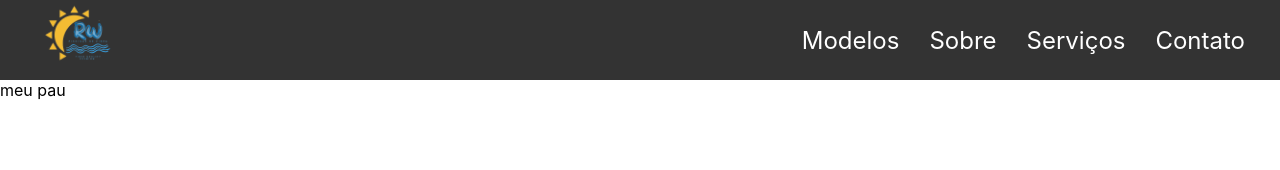
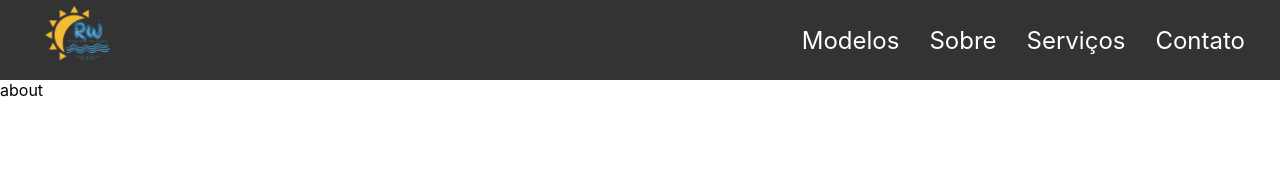
Before and after one commit to rodrigomendezx777/Project-landingpage-RW-PISCINAS, a Next.js app: page /About in a window 1280 px wide. Shown: the top 170 px of the page. Built offline with nearby package versions, Linux system fonts and the light colour scheme.

Commit message:
"Rename About page component, update Navbar links and text"

```diff
--- a/src/app/About/page.jsx
+++ b/src/app/About/page.jsx
@@ -1,7 +1,7 @@
 import React from 'react'
 
-export default function Orçamentos() {
+export default function about() {
   return (
-    <div>meu pau</div>
+    <div>about</div>
   )
 }
--- a/src/app/components/layouts/navbar/Navbar.tsx
+++ b/src/app/components/layouts/navbar/Navbar.tsx
@@ -56,7 +56,7 @@ const Navbar: React.FC = () => {
           <NavItem href="/">Home</NavItem>
           <NavItem href="/About">Sobre</NavItem>
           <NavItem href="/services">Serviços</NavItem>
-          <NavItem href="/Contact">Contato</NavItem>
+          <NavItem href="/Contact">Contatos</NavItem>
           <SocialIcons>
             <SocialIconLink href="https://www.instagram.com" target="_blank" aria-label="Instagram">
               <FaInstagram size={30} />
```
